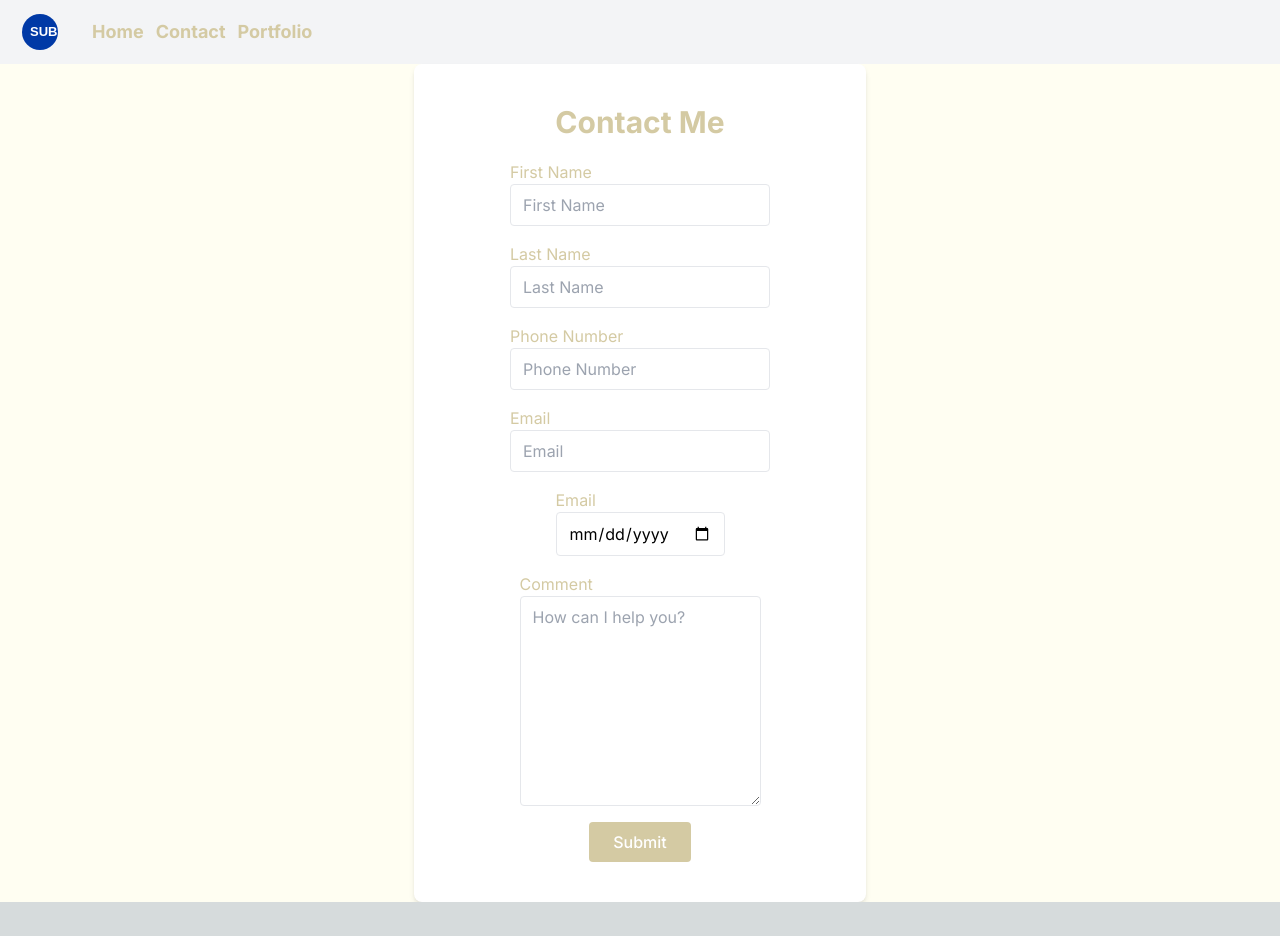
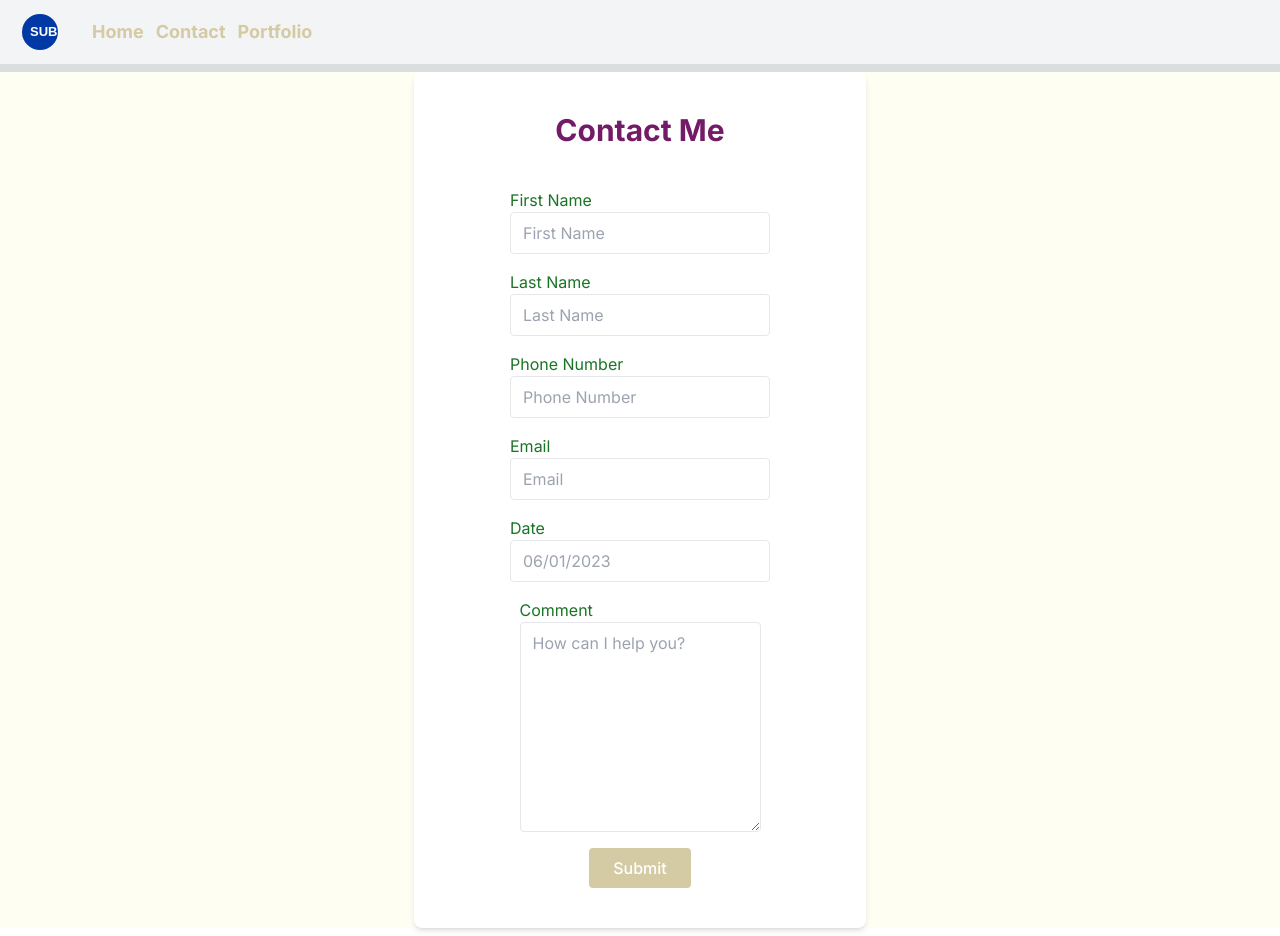
Before and after one commit to sramalho94/jjbphotography, a Next.js app: page /contact in a window 1280 px wide. Before the commit the page ends 902 px from the top, so only its background shows below. Built offline with nearby package versions, Linux system fonts and the light colour scheme.

Commit message:
u-styling-contact

```diff
--- a/app/contact/page.js
+++ b/app/contact/page.js
@@ -28,17 +28,17 @@ const page = () => {
     setFormValues(initialFormValues)
   }
   return (
-    <div className="min-h-screen flex flex-col justify-center items-center bg-[#fffef2]">
-      <div className="bg-white p-10 rounded-lg shadow-md px-24">
-        <h1 className="text-3xl font-bold mb-5 text-center text-[#D4CAA3]">
+    <div className="min-h-screen flex flex-col justify-center items-center bg-[#fffef2] my-2">
+      <div className="bg-white p-10 rounded-lg shadow-md px-24 m-30">
+        <h1 className="text-3xl font-bold mb-5 text-center text-dark-purpe">
           Contact Me
         </h1>
         <form
           className="flex flex-col items-center space-y-4"
           onSubmit={sendEmail}
         >
-          <div className="flex flex-col">
-            <label className="text-[#D4CAA3]" htmlFor="firstName">
+          <div className="flex flex-col mt-5">
+            <label className="text-dark-green" htmlFor="firstName">
               First Name
             </label>
             <input
@@ -48,11 +48,11 @@ const page = () => {
               type="text"
               required
               placeholder="First Name"
-              className="border px-3 py-2 rounded focus:outline-none focus:ring focus:border-blue-300"
+              className="border px-3 py-2 rounded focus:outline-none focus:ring focus:border-dark-purpe"
             ></input>
           </div>
           <div className="flex flex-col">
-            <label className="text-[#D4CAA3]" htmlFor="lastName">
+            <label className="text-dark-green" htmlFor="lastName">
               Last Name
             </label>
             <input
@@ -61,11 +61,11 @@ const page = () => {
               id="lastName"
               type="text"
               placeholder="Last Name"
-              className="border px-3 py-2 rounded focus:outline-none focus:ring focus:border-blue-300"
+              className="border px-3 py-2 rounded focus:outline-none focus:ring focus:border-dark-purpe"
             ></input>
           </div>
           <div className="flex flex-col">
-            <label className="text-[#D4CAA3]" htmlFor="phone">
+            <label className="text-dark-green" htmlFor="phone">
               Phone Number
             </label>
             <input
@@ -75,11 +75,11 @@ const page = () => {
               type="tel"
               required
               placeholder="Phone Number"
-              className="border px-3 py-2 rounded focus:outline-none focus:ring focus:border-blue-300"
+              className="border px-3 py-2 rounded focus:outline-none focus:ring focus:border-dark-purpe"
             ></input>
           </div>
           <div className="flex flex-col">
-            <label className="text-[#D4CAA3]" htmlFor="email">
+            <label className="text-dark-green" htmlFor="email">
               Email
             </label>
             <input
@@ -89,25 +89,25 @@ const page = () => {
               type="email"
               required
               placeholder="Email"
-              className="border px-3 py-2 rounded focus:outline-none focus:ring focus:border-blue-300"
+              className="border px-3 py-2 rounded focus:outline-none focus:ring focus:border-dark-purpe"
             ></input>
           </div>
           <div className="flex flex-col">
-            <label className="text-[#D4CAA3]" htmlFor="email">
-              Email
+            <label className="text-dark-green" htmlFor="email">
+              Date
             </label>
             <input
               onChange={handleChange}
               value={formValues.date}
               id="date"
-              type="date"
+              type="text"
               required
               placeholder="06/01/2023"
-              className="border px-3 py-2 rounded focus:outline-none focus:ring focus:border-blue-300"
+              className="border px-3 py-2 rounded focus:outline-none focus:ring focus:border-dark-purpe"
             ></input>
           </div>
           <div className="flex flex-col">
-            <label className="text-[#D4CAA3]" htmlFor="comment">
+            <label className="text-dark-green" htmlFor="comment">
               Comment
             </label>
             <textarea
@@ -118,12 +118,12 @@ const page = () => {
               type="comment"
               required
               placeholder="How can I help you?"
-              className="border px-3 py-2 rounded focus:outline-none focus:ring focus:border-blue-300 w-full"
+              className="border px-3 py-2 rounded focus:outline-none focus:ring focus:border-dark-purpe w-full"
             ></textarea>
           </div>
           <button
             type="submit"
-            className="bg-[#D4CAA3] hover:bg-[#322b11] text-white px-6 py-2 rounded font-medium"
+            className="bg-[#D4CAA3] hover:bg-dark-purpe text-white px-6 py-2 rounded font-medium"
           >
             Submit
           </button>
--- a/tailwind.config.js
+++ b/tailwind.config.js
@@ -10,7 +10,7 @@ module.exports = {
       colors: {
         'dark-green': '#1b7326',
         'our-beige': '#d4caa3',
-        'dark-purpe': '#082203'
+        'dark-purpe': '#731b67'
       },
       backgroundImage: {
         'gradient-radial': 'radial-gradient(var(--tw-gradient-stops))',
```
